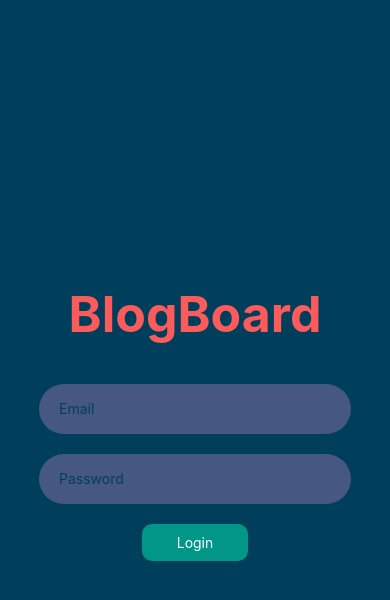
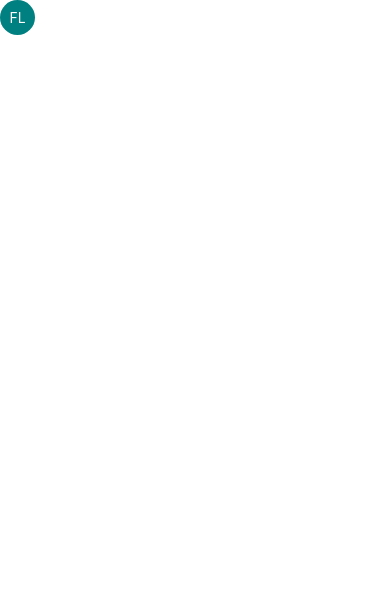
Before and after one commit to just-demi/BlogBoard, a React Native app: screen / in a window 390 px wide. Shown: the top 600 px of the page. Built offline with nearby package versions, Linux system fonts and the light colour scheme.

Commit message:
created avatar component

```diff
--- a/App.js
+++ b/App.js
@@ -2,17 +2,27 @@ import { StatusBar } from 'expo-status-bar';
 import React from 'react';
 import { StyleSheet, Text, View } from 'react-native';
 
-import Homepage from './src/Homepage'
+import Homepage from './src/Homepage';
+import Avatar from './src/components/Avatar';
+import { render } from 'react-dom';
+import react from 'react';
+import Constants from 'expo-constants';
 
-export default function App() {
-  return <Homepage />;
+export default class App extends react.Component{
+  render(){
+  return (
+    <View style={styles.container}>
+    <Avatar initials={'FL'} size={35} backgroundColor={'teal'} />
+    </View>
+  );
+  }
+  //return <Homepage />;
 }
 
 const styles = StyleSheet.create({
   container: {
+    marginTop: Constants.StatusBarHeight,
     flex: 1,
     backgroundColor: '#fff',
-    alignItems: 'center',
-    justifyContent: 'center',
   },
 });
--- /dev/null
+++ b/src/components/Avatar.js
@@ -0,0 +1,34 @@
+import { StyleSheet, Text, View } from 'react-native';
+//import {ColorPropType} from 'react-native';
+import PropTypes from 'prop-types';
+import React from 'react';
+
+export default function Avatar({size, backgroundColor, initials}){
+    const style = {
+        width: size,
+        height: size,
+        borderRadius: size/2,
+        backgroundColor: backgroundColor,
+    }
+    return(
+        <View style={[styles.container, style]}>
+        <Text style={styles.text}>{initials}</Text>
+        </View>
+    );
+}
+
+const styles = StyleSheet.create({
+    container:{
+        alignItems: 'center',
+        justifyContent: 'center',
+    },
+    text:{
+        color: 'white',
+    }
+});
+
+Avatar.PropTypes = {
+    initials: PropTypes.string.isRequired,
+    size: PropTypes.number.isRequired,
+    //backgroundColor: ColorPropType.isRequired,
+};
```
